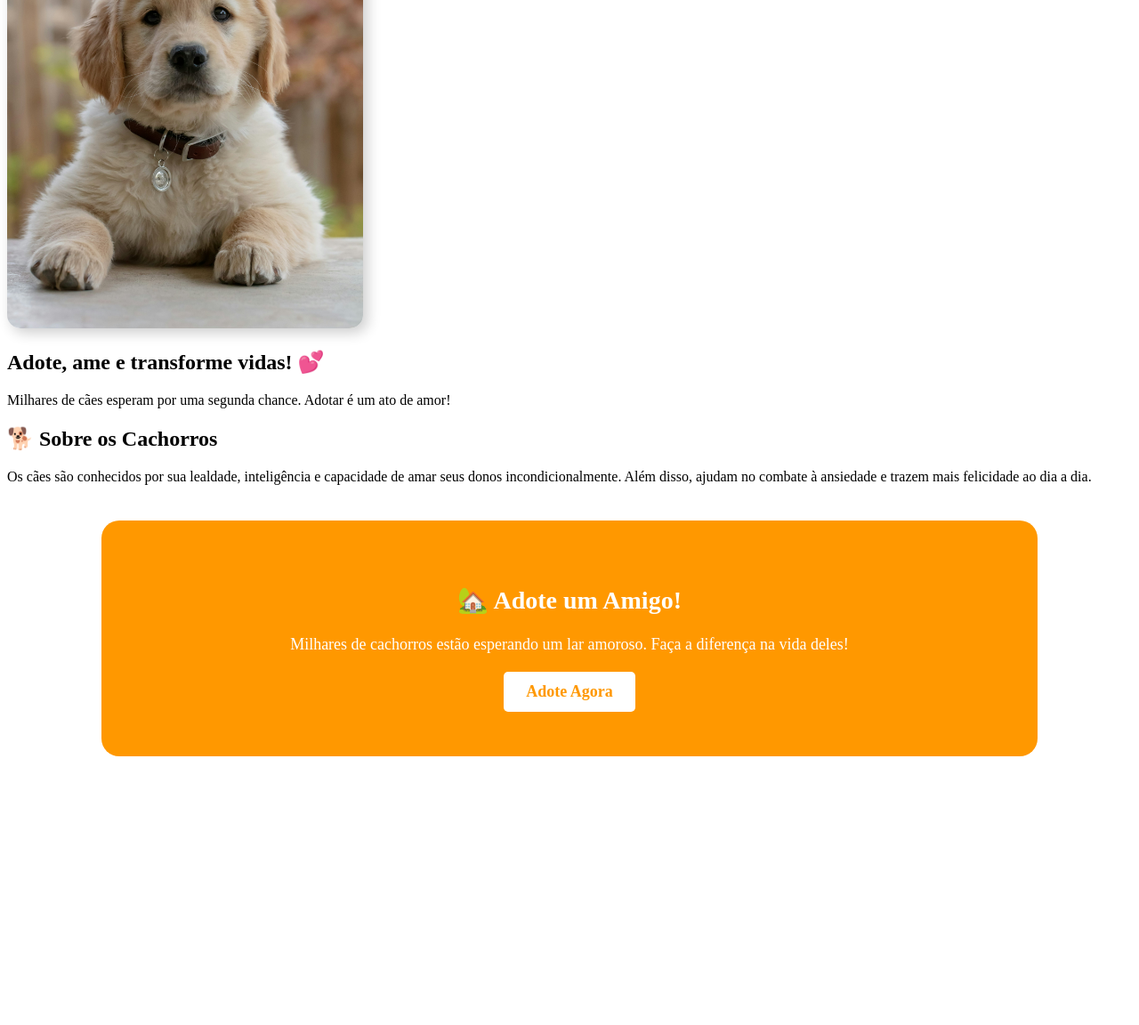
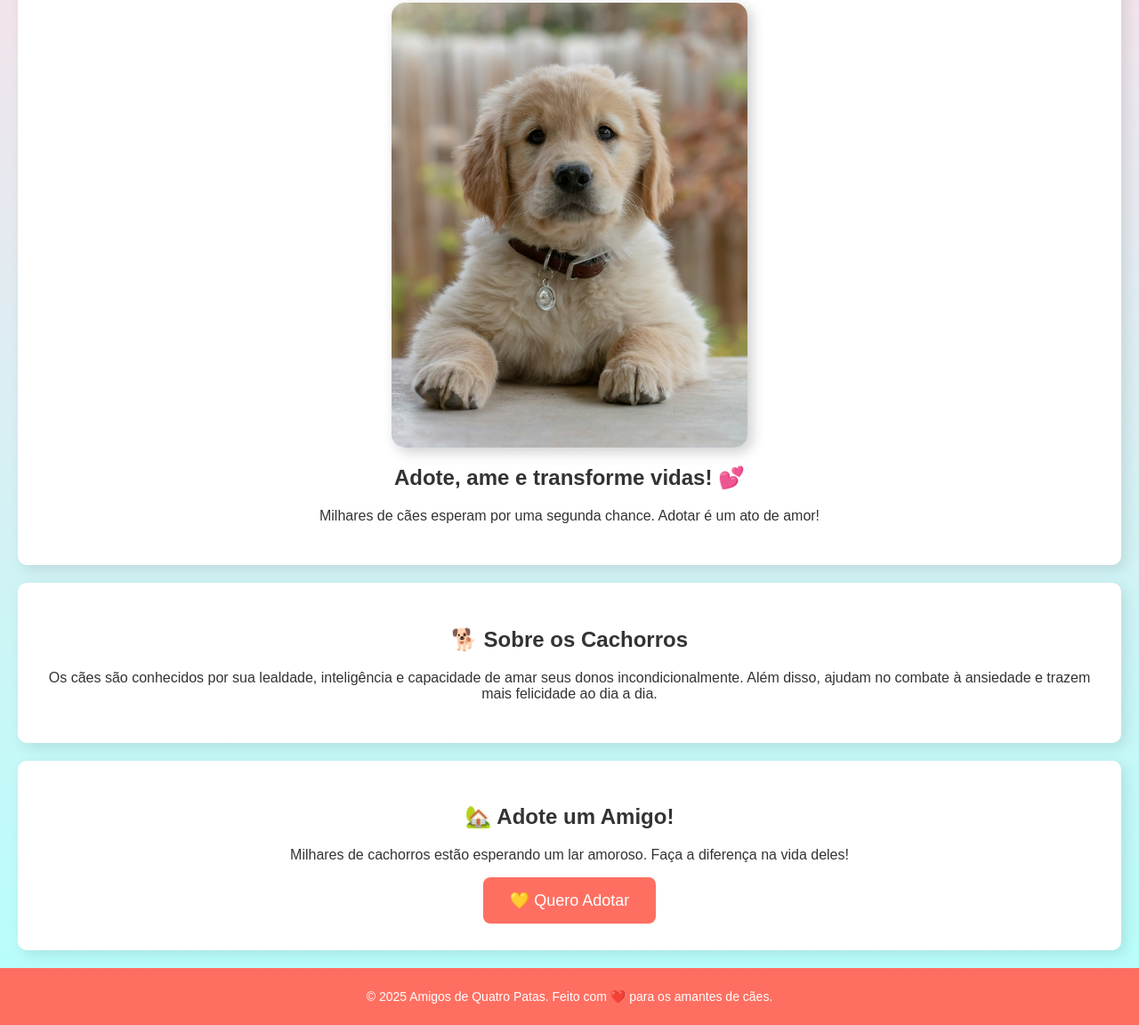
Before and after one commit to mariavitoriasouzadev/landing-page-doguinhos, a plain HTML site: page index.html in a window 1280 px wide. Shown: the part 246-1398 px from the top of the page at 89% size. Before the commit the page ends 1136 px from the top, so only its background shows below. Drawn offline with Linux system fonts and the light colour scheme.

Commit message:
Parte 4 - Melhorias no design e interatividade

```diff
--- a/css/style.css
+++ b/css/style.css
@@ -1,47 +1,81 @@
-/* Seção de adoção */
-.adopt {
-    padding: 50px 10%;
-    background-color: #ff9800;
-    color: white;
+/* Reset básico */
+body {
+    font-family: 'Arial', sans-serif;
+    margin: 0;
+    padding: 0;
+    background: linear-gradient(to bottom, #FFDEE9, #B5FFFC);
     text-align: center;
-    border-radius: 20px;
-    margin: 40px auto;
-    max-width: 800px;
+    color: #333;
 }
 
-.adopt h2 {
-    font-size: 28px;
+/* Cabeçalho */
+header {
+    background: #ff6f61;
+    color: white;
+    padding: 20px;
+    font-size: 22px;
+    font-weight: bold;
+    box-shadow: 0px 4px 6px rgba(0, 0, 0, 0.2);
 }
 
-.adopt p {
-    font-size: 18px;
-    margin-bottom: 20px;
+/* Hero */
+.hero {
+    display: flex;
+    flex-direction: column;
+    align-items: center;
+    padding: 30px;
+    opacity: 0;
+    transform: translateY(30px);
+    animation: fadeIn 1s forwards;
 }
 
-/* Botão interativo */
-.botao {
-    display: inline-block;
-    background-color: #ffffff;
-    color: #ff9800;
-    padding: 12px 25px;
-    font-size: 18px;
-    font-weight: bold;
-    text-decoration: none;
-    border-radius: 5px;
-    transition: 0.3s;
-}
-
-.botao:hover {
-    background-color: #ffd54f;
-    color: #e65100;
-    transform: scale(1.05);
-}
-
-/* Ajuste para a imagem */
 .hero img {
     width: 100%;
-    max-width: 400px; /* Define um tamanho máximo */
-    height: auto; /* Mantém a proporção */
+    max-width: 400px;
+    height: auto;
     border-radius: 15px;
     box-shadow: 5px 5px 15px rgba(0, 0, 0, 0.2);
 }
+
+/* Seções */
+section {
+    padding: 30px;
+    margin: 20px;
+    background: white;
+    border-radius: 10px;
+    box-shadow: 5px 5px 15px rgba(0, 0, 0, 0.1);
+}
+
+/* Botão animado */
+#adoptBtn {
+    background-color: #ff6f61;
+    color: white;
+    font-size: 18px;
+    padding: 15px 30px;
+    border: none;
+    border-radius: 8px;
+    cursor: pointer;
+    transition: transform 0.2s ease-in-out;
+}
+
+#adoptBtn:hover {
+    background-color: #ff4b3e;
+    transform: scale(1.1);
+}
+
+/* Rodapé */
+footer {
+    background: #ff6f61;
+    color: white;
+    padding: 10px;
+    font-size: 14px;
+    margin-top: 20px;
+}
+
+/* Animação de fade-in */
+@keyframes fadeIn {
+    to {
+        opacity: 1;
+        transform: translateY(0);
+    }
+}
--- a/index.html
+++ b/index.html
@@ -28,7 +28,13 @@
     <section class="adopt">
         <h2>🏡 Adote um Amigo!</h2>
         <p>Milhares de cachorros estão esperando um lar amoroso. Faça a diferença na vida deles!</p>
-        <a href="https://www.adotepets.com.br" class="botao">Adote Agora</a>
+        <button id="adoptBtn">💛 Quero Adotar</button>
     </section>
+
+    <footer>
+        <p>&copy; 2025 Amigos de Quatro Patas. Feito com ❤️ para os amantes de cães.</p>
+    </footer>
+
+    <script src="script/javascript.js"></script>
 </body>
 </html>
--- /dev/null
+++ b/script/javascript.js
@@ -0,0 +1,7 @@
+document.addEventListener("DOMContentLoaded", function() {
+    const button = document.getElementById("adoptBtn");
+
+    button.addEventListener("click", function() {
+        alert("Parabéns! Você deu o primeiro passo para adotar um amigo peludo! 🐶💛");
+    });
+});
```
